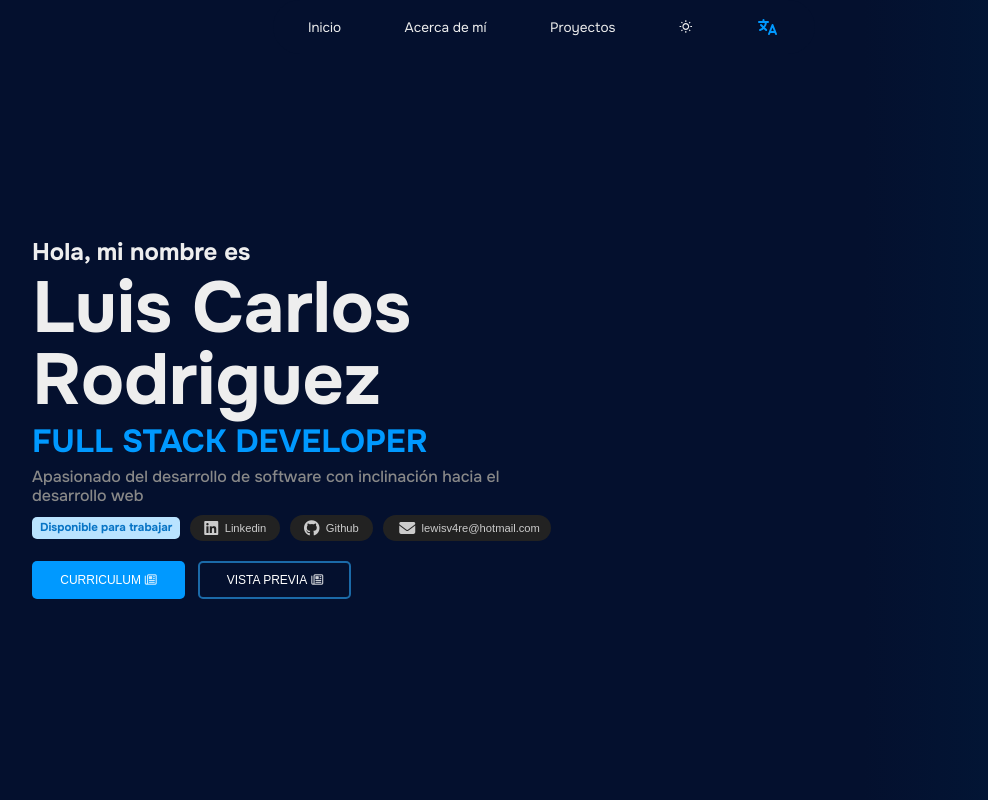
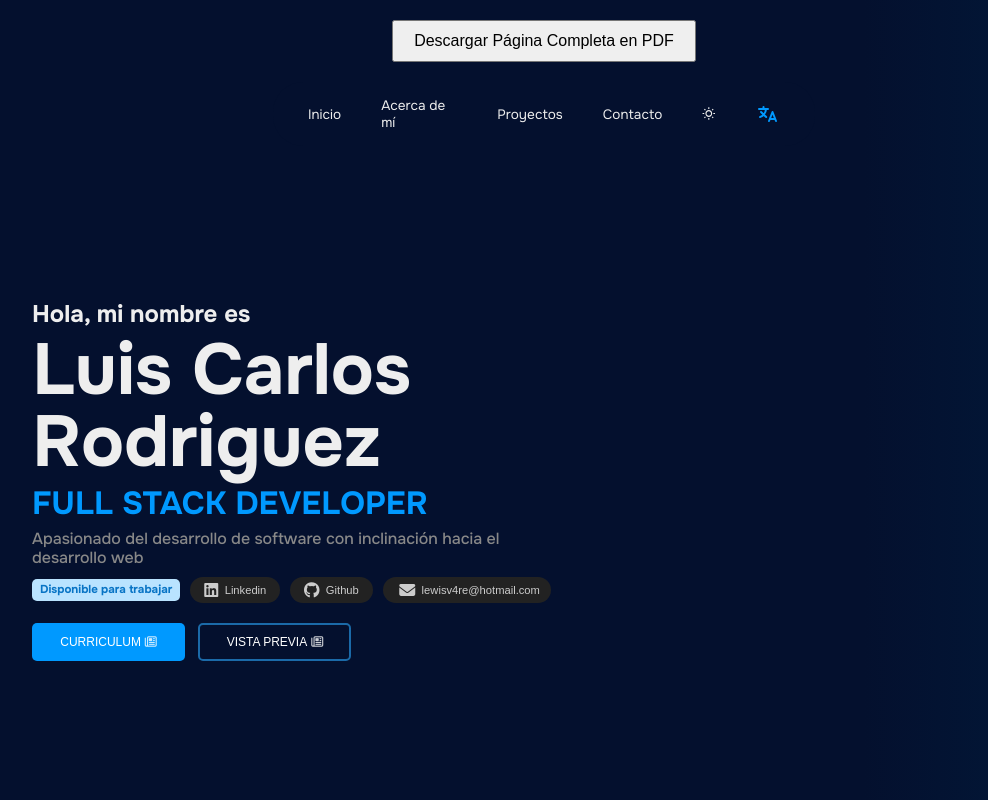
Before and after one commit to lewisv4/Portfolio-master, a Next.js app: page / in a window 1280 px wide. Shown: the top 800 px of the page, without its empty margins (96-1084 px from the left). Built offline with nearby package versions, Linux system fonts and the light colour scheme.

Commit message:
descargar pdf

```diff
--- a/package.json
+++ b/package.json
@@ -14,9 +14,10 @@
     "@nextui-org/react": "^2.2.9",
     "@tsparticles/react": "^3.0.0",
     "cors": "^2.8.5",
-    "express": "^4.18.2",
+    "express": "^5.0.0",
     "express-validator": "^7.0.1",
     "framer-motion": "^10.18.0",
+    "html2pdf.js": "^0.10.2",
     "next": "^14.0.4",
     "next-themes": "^0.2.1",
     "nodemailer": "^6.9.8",
--- a/src/app/components/header/Header.jsx
+++ b/src/app/components/header/Header.jsx
@@ -40,6 +40,7 @@ const Header = () => {
                         <li>{inicio}</li>
                         <li>{acerca}</li>
                         <li>{proyectos}</li>
+                        <li>{contacto}</li>
                         <li onClick={fnChangeTheme}><MdOutlineWbSunny /></li>
                         <li
                             className='lenguaje'
--- a/src/app/layout.jsx
+++ b/src/app/layout.jsx
@@ -5,14 +5,21 @@ import Header from './components/header/Header';
 const nunito = Onest({ subsets: ['latin'] })
 
 export const metadata = {
-  title: 'Diego | Personal Portfolio',
+  title: 'Luis | Personal Portfolio',
   description: 'Generated by create next app',
 }
 
 export default function RootLayout({ children }) {
   return (
     <html lang="en">
-      <body className={nunito.className}><Header />{children}</body>
+      <body className={nunito.className}>
+        <div style={{ textAlign: 'center', margin: '20px 0' }}>
+        <button id="pdfButton" style={{ padding: '10px 20px', fontSize: '16px', cursor: 'pointer' }}>
+          Descargar Página Completa en PDF
+        </button>
+      </div>
+        <Header />
+        {children}</body>
     </html>
   )
 }
--- a/src/app/page.jsx
+++ b/src/app/page.jsx
@@ -1,16 +1,45 @@
 'use client';
+import React, { useEffect } from 'react';
 import Presentation from "./components/presentation/Presentation";
 import About from "./components/about/About";
 import Experience from "./components/experience/Experience";
 import Projects from "./components/projects/Projects";
 import Contact from "./components/contacto/Contact";
 import Footer from "./components/footer/Footer";
-import Burguer from "./components/header/burguer/Burguer";
 import Stack from "./components/stack/Stack";
 
 const Home = () => {
+  useEffect(() => {
+    if (typeof window !== 'undefined') {
+      // Importar html2pdf solo en el cliente
+      const html2pdf = require('html2pdf.js');
+
+      const handleDownloadPageAsPDF = () => {
+        const element = document.querySelector('.pageContent');
+        const opciones = {
+          margin: 0,
+          filename: 'Curriculum_Luis_Carlos_Rodriguez.pdf',
+          image: { type: 'png', quality: 1 },
+          html2canvas: {
+            scale: 10, // Aumentar la escala para mayor calidad
+            useCORS: true // Permite cargar imágenes desde otras fuentes si es necesario
+          },
+          jsPDF: {
+            unit: 'px', // Cambiar a 'px' para mantener la consistencia con el diseño de la pantalla
+            format: [element.scrollWidth, element.scrollHeight], // Ajustar al tamaño del contenido
+            orientation: 'portrait'
+          }
+        };
+        html2pdf().from(element).set(opciones).save();
+      }
+
+      document.getElementById('pdfButton').addEventListener('click', handleDownloadPageAsPDF);
+    }
+  }, []);
+
   return (
-      <>
+    <>
+      <div className="pageContent">
         <Presentation />
         <Experience />
         <About />
@@ -18,9 +47,10 @@ const Home = () => {
         <Projects />
         <Contact />
         <Footer />
-      </>
-    )
-  }
+      </div>
+    </>
+  );
+      }
 
 
 export default Home;
```
Also changed, not shown: 1 other file (tests, documents, lock files or other folders).
